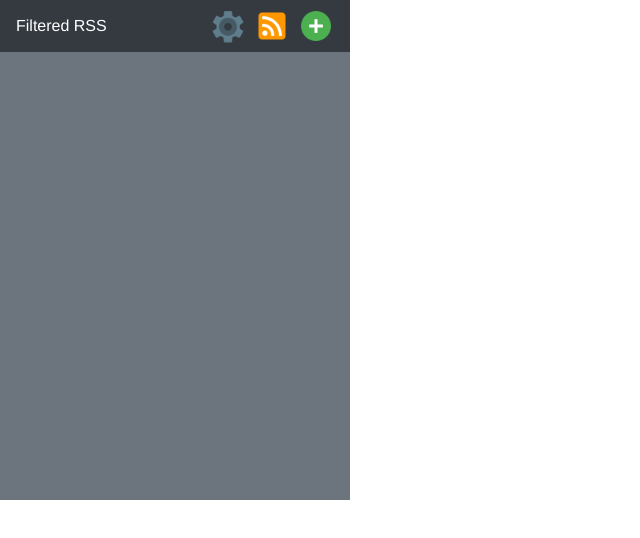
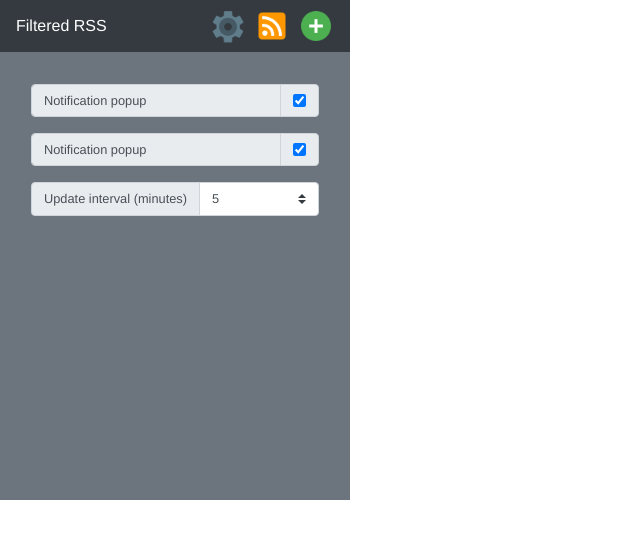
Before and after one commit to coddo/filtered-rss-chrome-extension, a Vue app in the folder filtered-rss-chrome-extension/: page /#/settings in a window 1280 px wide. Shown: the top 538 px of the page, without its empty margins (0-640 px from the left). Built offline with nearby package versions, Linux system fonts and the light colour scheme.

Commit message:
Finished implementing a rudimentary settings page

```diff
--- a/filtered-rss-chrome-extension/src/App.vue
+++ b/filtered-rss-chrome-extension/src/App.vue
@@ -1,7 +1,9 @@
 <template>
   <div id="app" class="bg-secondary">
     <navbar />
-    <router-view />
+    <div class="p-3">
+      <router-view />
+    </div>
   </div>
 </template>
 
--- a/filtered-rss-chrome-extension/src/ts/backround.ts
+++ b/filtered-rss-chrome-extension/src/ts/backround.ts
@@ -1,4 +1,4 @@
-import { userSettingsDatabase, UserSettings } from "./database/user.db.";
+import { userSettingsDatabase, UserSettings } from "./database/user.db";
 
 class FeedRefreshTimer {
     private timerHandle: number = 0;
--- a/filtered-rss-chrome-extension/src/ts/database/user.db..ts
+++ b/filtered-rss-chrome-extension/src/ts/database/user.db.ts
@@ -26,7 +26,7 @@ export const userSettingsDatabase: UserSettingsDatabase = new UserSettingsDataba
 
 // models for managed by DAL only
 export class UserSettings {
-    public notificationPopup: boolean = false;
-    public notificationSound: boolean = false;
+    public notificationPopup: boolean = true;
+    public notificationSound: boolean = true;
     public refreshIntervalMinutes: number = 5;
 }
--- a/filtered-rss-chrome-extension/src/views/DashboardView.vue
+++ b/filtered-rss-chrome-extension/src/views/DashboardView.vue
@@ -17,9 +17,8 @@
 <script lang="ts">
   import { Component, Vue } from "vue-property-decorator";
   import { DashboardItemViewModel, Feed, FeedSettings } from "../ts/types";
-  import { getMockConfiguredFeeds } from "../ts/mocks";
-  import { convertFeedsToDashboardItems } from "../ts/converters";
-  import { fetchFeedsAsync } from "../ts/fetcher";
+  import { convertFeedsToDashboardItems } from "@/ts/converters";
+  import { fetchFeedsAsync } from "@/ts/fetcher";
   import { feedsDatabase } from '@/ts/database/feeds.db';
 
   @Component({
--- a/filtered-rss-chrome-extension/src/views/UserSettingsView.vue
+++ b/filtered-rss-chrome-extension/src/views/UserSettingsView.vue
@@ -1,13 +1,111 @@
-<template></template>
+<template>
+  <div class="mt-3 container-fluid">
+    <div class="input-group">
+      <input
+        type="text"
+        class="form-control"
+        aria-label="Text input with checkbox"
+        value="Notification popup"
+        disabled
+      />
+      <div class="input-group-append">
+        <div class="input-group-text">
+          <input type="checkbox" v-model="userSettings.notificationPopup" @change="saveChanges()" />
+        </div>
+      </div>
+    </div>
+
+    <div class="input-group mt-3">
+      <input
+        type="text"
+        class="form-control"
+        aria-label="Text input with checkbox"
+        value="Notification popup"
+        disabled
+      />
+      <div class="input-group-append">
+        <div class="input-group-text">
+          <input type="checkbox" v-model="userSettings.notificationSound" @change="saveChanges()" />
+        </div>
+      </div>
+    </div>
+
+    <div class="input-group mt-3">
+      <div class="input-group-prepend">
+        <label class="input-group-text" for="dd-update-interval">Update interval (minutes)</label>
+      </div>
+      <select
+        id="dd-update-interval"
+        class="custom-select"
+        v-model="userSettings.refreshIntervalMinutes"
+        @change="saveChanges()"
+      >
+        <option
+          v-for="acceptedValue in acceptedUpdateIntervals"
+          :key="acceptedValue"
+          :value="acceptedValue"
+        >{{ acceptedValue }}</option>
+      </select>
+    </div>
+  </div>
+
+  <!-- <div class="form-group text-white">
+    <div class="form-check">
+      <input
+        class="form-check-input"
+        type="checkbox"
+        id="cb-notif-popup"
+        v-model="userSettings.notificationPopup"
+        @change="saveChanges()"
+      />
+      <label class="form-check-label pt-1" for="cb-notif-popup">Notification popup</label>
+    </div>
+
+    <div class="form-check mt-3">
+      <input
+        class="form-check-input"
+        type="checkbox"
+        id="cb-notif-sound"
+        v-model="userSettings.notificationSound"
+        @change="saveChanges()"
+      />
+      <label class="form-check-label pt-1" for="cb-notif-sound">Notification sound</label>
+    </div>
+
+    <div class="form-group mt-3">
+      <label for="dd-update-interval">Update interval (minutes):</label>
+      <select id="dd-update-interval" class="text-center ml-2" v-model="userSettings.refreshIntervalMinutes" @change="saveChanges()">
+        <option
+          v-for="acceptedValue in acceptedUpdateIntervals"
+          :key="acceptedValue"
+          :value="acceptedValue"
+        >{{ acceptedValue }}</option>
+      </select>
+    </div>
+  </div>-->
+</template>
 
 <script lang="ts">
   import { Component, Vue } from "vue-property-decorator";
+  import { UserSettings, userSettingsDatabase } from "@/ts/database/user.db";
 
   @Component({
     components: {
     }
   })
   export default class UserSettingsView extends Vue {
+    public readonly acceptedUpdateIntervals: number[] = [1, 2, 3, 5, 10, 15, 20, 25, 30, 40, 50, 60, 75, 90, 105, 120];
+
+    public userSettings!: UserSettings;
+
+    constructor() {
+      super();
+      this.userSettings = userSettingsDatabase.get();
+    }
+
+    saveChanges(): void {
+      userSettingsDatabase.update(this.userSettings);
+    }
   }
 </script>
 
```
